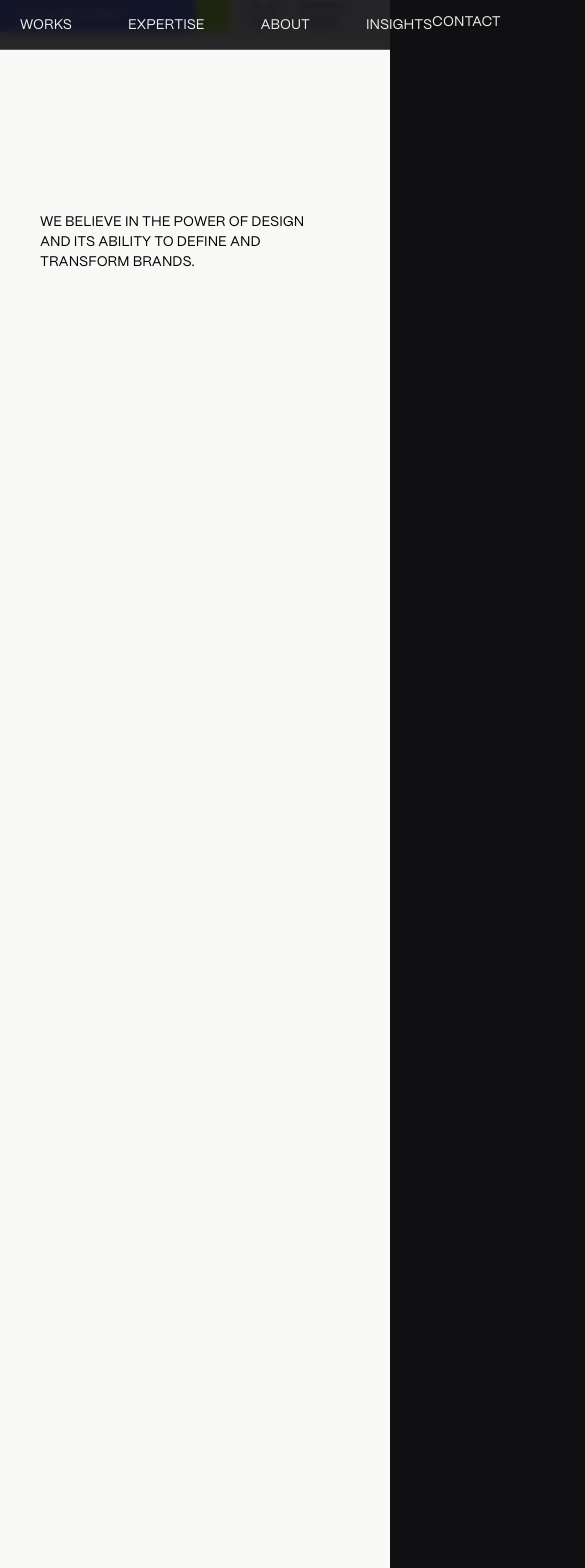
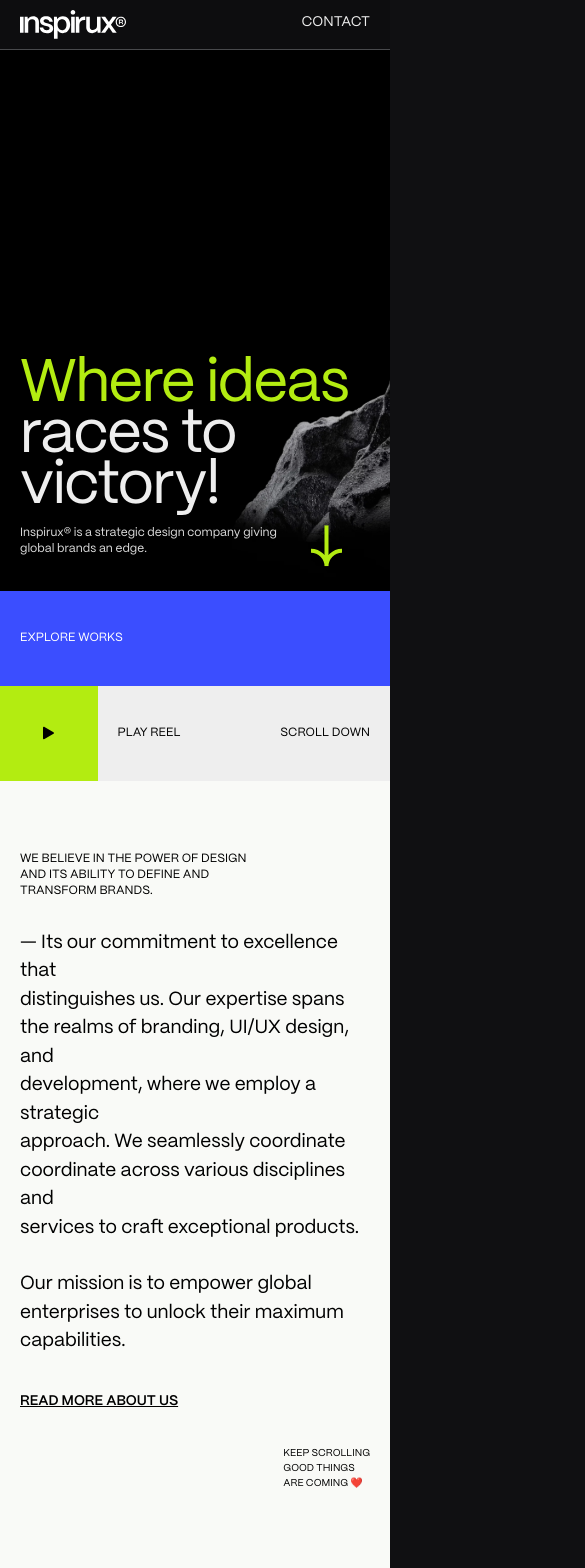
Before and after one commit to osas2211/inspirux-clone, a Next.js app: page / in a window 390 px wide. Shown: the top 1568 px of the page, 585 px wide, since content can reach past the window. Built offline with nearby package versions, Linux system fonts and the light colour scheme.

Commit message:
add updates

```diff
--- a/components/About.tsx
+++ b/components/About.tsx
@@ -8,10 +8,10 @@ export const About = () => {
   const { scope: smallScope } = useTextReveal(".about-text-reveal-small")
   return (
     <div
-      className="w-full min-h-[100vh] bg-[#f9faf7] px-[40px] py-[180px] about-section"
+      className="w-full min-h-[100vh] bg-[#f9faf7] md:px-[40px] px-5 2xl:py-[180px] md:py-[130px] py-[70px] about-section"
       ref={scope}
     >
-      <div className="uppercase text-sm sticky top-[70px] min-w-[640.5px] -mb-[60px] about-sticky">
+      <div className="uppercase md:text-sm text-xs md:sticky md:top-[70px] 2xl:min-w-[640.5px] md:min-w-[30%] md:-mb-[60px] mb-[30px] about-sticky">
         <p className="overflow-hidden">
           <span className="about-text-reveal">
             WE BELIEVE IN THE POWER OF DESIGN
@@ -27,9 +27,9 @@ export const About = () => {
         </p>
       </div>
       <div className="flex">
-        <div className="min-w-[640.5px]"></div>
-        <div className="text-[40px] relative about-text">
-          <div>
+        <div className="2xl:min-w-[640.5px] md:min-w-[30%]"></div>
+        <div className="2xl:text-[40px] md:text-[32px] text-[19px] relative about-text md:w-[70%] w-full">
+          <div className="md:block hidden">
             <h2 className="overflow-hidden">
               <span className="about-text-reveal">
                 — Its our commitment to excellence that
@@ -61,17 +61,67 @@ export const About = () => {
               </span>
             </h2>
           </div>
-          <div className="mt-[50px] mb-[30px]">
+          <div className="md:hidden block">
             <h2 className="overflow-hidden">
               <span className="about-text-reveal">
-                Our mission is to empower global enterprises to
+                — Its our commitment to excellence that
               </span>
             </h2>
-            <h2 className="overflow-hidden about-last-text">
+            <h2 className="overflow-hidden">
               <span className="about-text-reveal">
-                unlock their maximum capabilities.
+                distinguishes us. Our expertise spans the realms of branding,
+                UI/UX design, and
               </span>
             </h2>
+            <h2 className="overflow-hidden">
+              <span className="about-text-reveal">
+                development, where we employ a strategic
+              </span>
+            </h2>
+            <h2 className="overflow-hidden">
+              <span className="about-text-reveal">
+                approach. We seamlessly coordinate
+              </span>
+            </h2>
+            <h2 className="overflow-hidden">
+              <span className="about-text-reveal">
+                coordinate across various disciplines and
+              </span>
+            </h2>
+            <h2 className="overflow-hidden">
+              <span className="about-text-reveal">
+                services to craft exceptional products.
+              </span>
+            </h2>
+          </div>
+          <div className="2xl:mt-[50px] md:mt-[40px] mt-7 mb-[30px]">
+            <div className="md:block hidden">
+              <h2 className="overflow-hidden">
+                <span className="about-text-reveal">
+                  Our mission is to empower global enterprises to
+                </span>
+              </h2>
+              <h2 className="overflow-hidden about-last-text">
+                <span className="about-text-reveal">
+                  unlock their maximum capabilities.
+                </span>
+              </h2>
+            </div>
+            <div className="md:hidden block">
+              <h2 className="overflow-hidden">
+                <span className="about-text-reveal">
+                  Our mission is to empower global
+                </span>
+              </h2>
+              <h2 className="overflow-hidden about-last-text">
+                <span className="about-text-reveal">
+                  enterprises to unlock their maximum
+                </span>
+              </h2>
+              <h2 className="overflow-hidden about-last-text">
+                <span className="about-text-reveal">capabilities.</span>
+              </h2>
+            </div>
           </div>
           <div>
             <Link
@@ -82,7 +132,7 @@ export const About = () => {
             </Link>
           </div>
           <div
-            className="flex justify-end items-end mt-[150px] text-xs uppercase"
+            className="flex justify-end items-end 2xl:mt-[150px] md:mt-[100px] mt-8 md:text-xs text-[10px] uppercase"
             id="about-keep-scrolling"
             ref={smallScope}
           >
--- a/components/AnimationContainer.tsx
+++ b/components/AnimationContainer.tsx
@@ -18,8 +18,8 @@ export const AnimationContainer = ({
     // const progress = Number(tl.current.progress() * 100).toFixed(0)
     // setCount(Number(progress))
 
-    const duration = 3000 // Total duration in ms (3 seconds)
-    const interval = 30 // Update every 30ms
+    const duration = 5000 // Total duration in ms (3 seconds)
+    const interval = 50 // Update every 30ms
     const increment = 300 / (duration / interval) // Amount to increment per interval
 
     const timer = setInterval(() => {
@@ -100,14 +100,16 @@ export const AnimationContainer = ({
   return (
     <div ref={scope}>
       <div className="fixed top-0 left-0 w-full h-screen z-[300] bg-[#101012] text-white screen-loader">
-        <div className="flex h-full flex-col justify-between p-10">
+        <div className="flex h-full flex-col justify-between p-10 pb-0">
           <div className="text-[40px] overflow-hidden">
             <h2 className="screen-loader-details">
               Inspirux clone is loading...
             </h2>
           </div>
           <div className="overflow-hidden text-end">
-            <h2 className="text-[170px] screen-loader-details">{count}%</h2>
+            <h2 className="text-[200px] screen-loader-details leading-[105%]">
+              {count}%
+            </h2>
           </div>
         </div>
       </div>
--- a/components/Header.tsx
+++ b/components/Header.tsx
@@ -8,7 +8,7 @@ export const Header = () => {
     <div className="w-full fixed top-0 left-0 text-[#eee] z-[100]">
       <div className="w-full px-5 md:px-10 py-[10px] flex items-center justify-between border-b-[1px] border-b-gray-300/30 bg-[#0f0f11]/90 backdrop-blur-[5px] uppercase text-sm">
         <Logo />
-        <ul className="flex items-center gap-14">
+        <ul className="md:flex items-center gap-14 hidden">
           <li className="signal-line-link">
             <Link href={""}>Works</Link>
           </li>
--- a/components/Hero.tsx
+++ b/components/Hero.tsx
@@ -4,16 +4,19 @@ import React from "react"
 
 export const Hero = () => {
   return (
-    <div className="md:h-[86vh] w-full home-hero relative" id="home-hero">
+    <div
+      className="md:h-[86vh] h-[70vh] w-full home-hero relative"
+      id="home-hero"
+    >
       <div className="h-full w-full flex flex-col justify-between">
         <div></div>
-        <div className="2xl:text-[11.75rem] lg:text-[8rem] p-[40px] 2xl:leading-[160px] lg:leading-[110px] hero-inner-text fixed bottom-[12vh] left-0 w-full">
+        <div className="2xl:text-[11.75rem] lg:text-[8rem] text-[3.75rem] md:p-[40px] p-5 2xl:leading-[160px] lg:leading-[110px] leading-[85%] hero-inner-text fixed md:bottom-[12vh] bottom-[37vh] left-0 w-full">
           <h2 className=" text-primary tracking-tight floating-text">
             Where ideas
           </h2>
           <h2 className="text-[#eee] tracking-tight relative inline-block">
             <span>races to victory!</span>
-            <span className="text-[#eeeeeeea] text-[16px] leading-[24px] 2xl:text-[22px] 2xl:leading-[32px] block absolute 2xl:-top-[140px] lg:-top-[85px] right-0 tracking-normal 2xl:max-w-[250px] max-w-[180px]">
+            <span className="text-[#eeeeeeea] md:text-[16px] md:leading-[24px] text-[12px] leading-4 2xl:text-[22px] 2xl:leading-[32px] block absolute 2xl:-top-[140px] lg:-top-[85px] top-[115px] md:right-0 left-0 tracking-normal 2xl:max-w-[250px] md:max-w-[180px] max-w-[80%]">
               Inspirux® is a strategic design company giving global brands an
               edge.
             </span>
--- a/components/HeroCTA.tsx
+++ b/components/HeroCTA.tsx
@@ -6,14 +6,14 @@ import React from "react"
 export const HeroCTA = () => {
   return (
     <>
-      <div className="md:h-[14vh] w-full grid grid-cols-[50%,9%,41%] uppercase text-xs relative">
-        <div className="flex justify-between items-center w-full h-full bg-secondary text-white px-5 md:px-10">
+      <div className="md:h-[14vh] h-auto w-full grid md:grid-cols-[50%,9%,41%] grid-cols-[1fr,15%,60%] uppercase text-xs relative">
+        <div className="flex justify-between items-center w-full md:h-full h-[95px] bg-secondary text-white px-5 md:px-10 md:col-span-1 col-span-3">
           <p className="">Explore works</p>
         </div>
-        <div className="flex justify-center items-center w-full h-full bg-primary text-white px-5 md:px-10">
+        <div className="flex justify-center items-center w-full md:h-full h-[95px] bg-primary text-white px-5 md:px-10">
           <PlayIcon />
         </div>
-        <div className="flex justify-between items-center w-full h-full bg-[#eee] px-5 md:px-10">
+        <div className="flex justify-between items-center w-full md:h-full h-[95px] bg-[#eee] px-5 md:px-10 md:col-span-1 col-span-2">
           <p className="">Play reel</p>
           <p>scroll down</p>
         </div>
--- a/components/Works.tsx
+++ b/components/Works.tsx
@@ -81,9 +81,9 @@ export const Works = () => {
           </div>
         </div>
       </div>
-      <div className="min-h-[340vh] pl-[40px] py-[100px] bg-[#f9faf7] border-y-[1px] border-y-[#101012]">
+      <div className="min-h-[340vh] pl-[40px] 2xl:py-[100px] md:py-[78px] bg-[#f9faf7] border-y-[1px] border-y-[#101012]">
         <div
-          className="uppercase text-sm sticky top-[70px] min-w-[640.5px] -mb-[160px] about-sticky"
+          className="uppercase text-sm md:sticky md:top-[70px] 2xl:min-w-[640.5px] md:min-w-[30%] md:-mb-[160px] about-sticky"
           ref={textRevealScope}
         >
           <p className="overflow-hidden">
@@ -115,7 +115,7 @@ export const Works = () => {
         </div>
 
         <div className="flex">
-          <div className="min-w-[600.5px]"></div>
+          <div className="2xl:min-w-[600.5px] md:min-w-[30%]"></div>
           <div className="w-full overflow-x-hidden" id="selected-work-links">
             {works.map((work, index) => {
               return (
@@ -128,7 +128,9 @@ export const Works = () => {
                   </p>
                   <div className="w-full border-b-[1px] border-b-[#101012] py-10 pr-10 flex items-center justify-between">
                     <div>
-                      <p className="text-[64px]">{work.title}</p>
+                      <p className="2xl:text-[64px] md:text-[52px]">
+                        {work.title}
+                      </p>
                       <p className="text-sm">{work.subText}</p>
                     </div>
                     <div>
```
